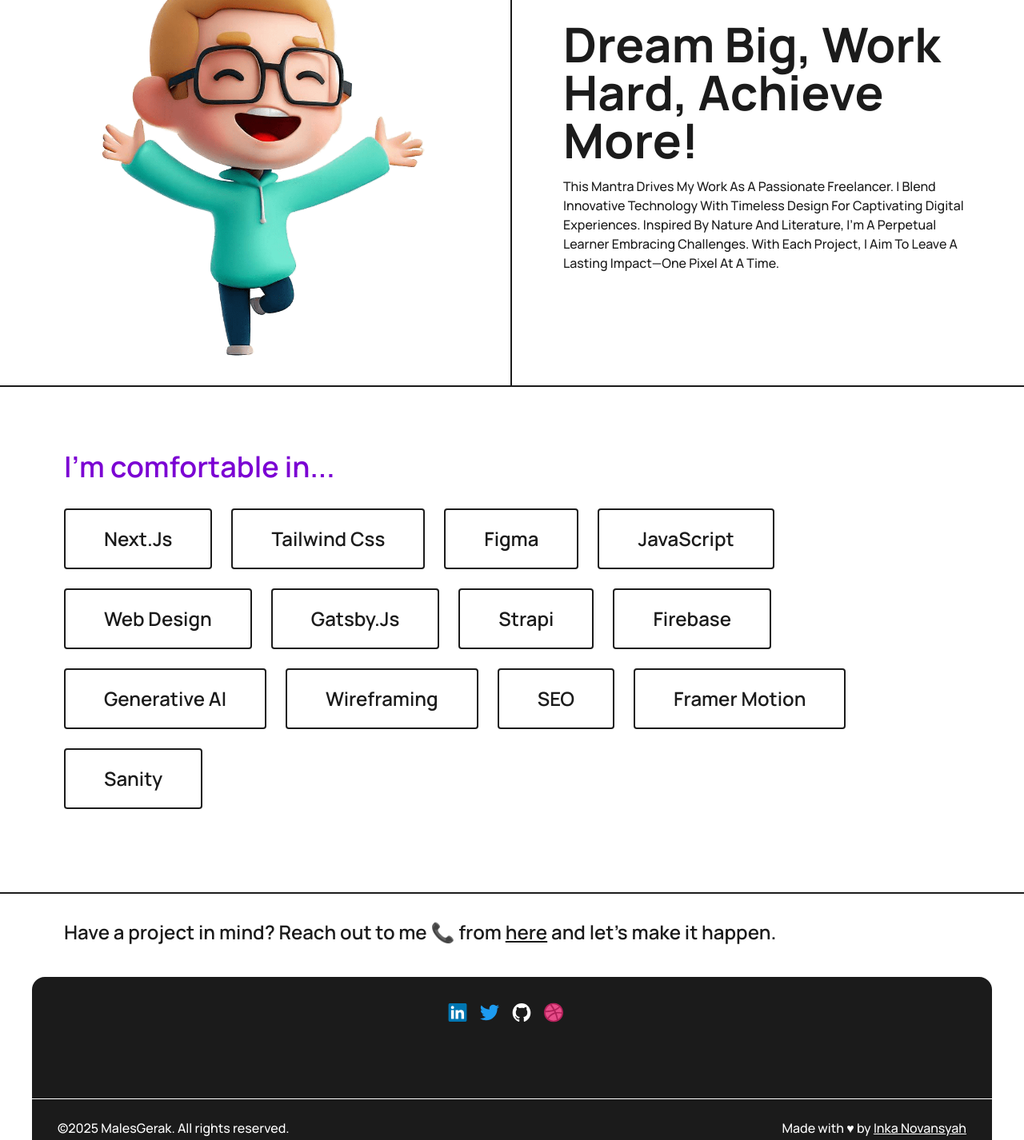
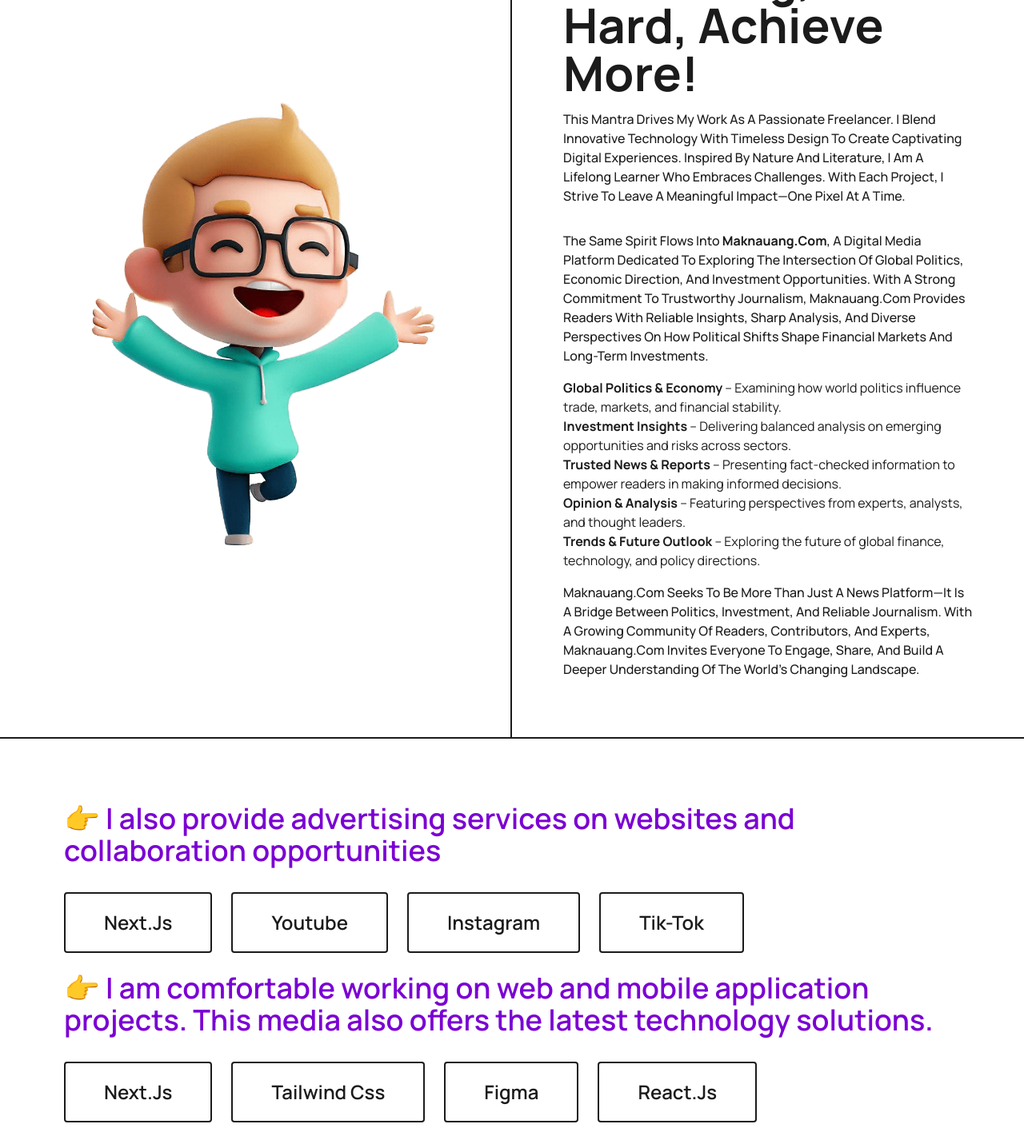
Before and after one commit to inkanovansyah/makna-uang, a Next.js app: page /about in a window 1280 px wide. Shown: the part 260-1686 px from the top of the page at 80% size. Built offline with nearby package versions, Linux system fonts and the light colour scheme.

Commit message:
makna uang media perbaikan seo

```diff
--- a/src/app/blogs/[slug]/BlogContent.js
+++ b/src/app/blogs/[slug]/BlogContent.js
@@ -1,17 +1,25 @@
-"use client";
-
-import { usePostBySlug } from "@/src/components/Hooks/usePosts";
+// app/blogs/[slug]/page.js
+import { notFound } from "next/navigation";
+import Image from "next/image";
 import BlogDetails from "@/src/components/Blog/BlogDetails";
 import Tag from "@/src/components/Elements/Tag";
-import Image from "next/image";
 import { slug as slugify } from "github-slugger";
-import { notFound } from "next/navigation";
 
-export default function BlogContent({ slug }) {
-  const { data: blog, isLoading, isError } = usePostBySlug(slug);
+// Ambil data blog by slug dari API
+async function getBlog(slug) {
+  const res = await fetch(`${process.env.NEXT_PUBLIC_API_URL}/posts/${slug}`, {
+    cache: "no-store",
+  });
+  if (!res.ok) return null;
+  return res.json();
+}
 
-  if (isLoading) return <p className="text-center">Loading...</p>;
-  if (isError || !blog) return notFound();
+export default async function BlogContent({ params }) {
+  // ✅ Ambil slug dari params
+  const { slug } = params;
+
+  const blog = await getBlog(slug);
+  if (!blog) return notFound();
 
   return (
     <article>
@@ -46,7 +54,7 @@
       {/* Detail + Content */}
       <BlogDetails blog={blog} slug={slug} />
 
-      {/* Render konten HTML dari WordPress */}
+      {/* Render konten HTML */}
       <div className="mt-8 px-5 md:px-10 prose dark:prose-invert max-w-none">
         <div dangerouslySetInnerHTML={{ __html: blog.content }} />
       </div>
--- a/src/app/blogs/[slug]/page.js
+++ b/src/app/blogs/[slug]/page.js
@@ -1,31 +1,40 @@
+// app/blogs/[slug]/page.js
 import { notFound } from "next/navigation";
-import BlogContent from "./BlogContent"; // langsung import Client Component
+import Image from "next/image";
+import BlogDetails from "@/src/components/Blog/BlogDetails";
+import Tag from "@/src/components/Elements/Tag";
+import { slug as slugify } from "github-slugger";
 
-// --- Fetch Server Side untuk SEO ---
+// --- Fetch SSR ---
 async function getPostBySlug(slug) {
-  const res = await fetch(`${process.env.NEXT_PUBLIC_WP_API}/myapi/v1/detail/${slug}`, {
-    next: { revalidate: 60 }, // cache 1 menit
-  });
+  const res = await fetch(
+    `${process.env.NEXT_PUBLIC_WP_API}/myapi/v1/detail/${slug}`,
+    { cache: "no-store" } // selalu fresh, ubah ke { next: { revalidate: 60 } } kalau mau ISR
+  );
 
   if (!res.ok) return null;
   return res.json();
 }
 
-// --- Generate Metadata SEO ---
+// --- Generate Metadata SSR ---
 export async function generateMetadata({ params }) {
-  // Pastikan params di-resolve
-  const resolvedParams = await params; // <-- ini kuncinya
-  const blog = await getPostBySlug(resolvedParams.slug);
+  const blog = await getPostBySlug(params.slug);
 
   if (!blog) return { title: "Not Found" };
+
+  const siteUrl = "https://maknauang.com"; // domain utama kamu
+  const canonicalUrl = `${siteUrl}/blogs/${params.slug}`;
 
   return {
     title: blog.seo?.title || blog.title,
     description: blog.seo?.description || "",
+    alternates: {
+      canonical: canonicalUrl, // ✅ tambahkan ini
+    },
     openGraph: {
       title: blog.seo?.title || blog.title,
       description: blog.seo?.description || "",
-      url: blog.url,
+      url: canonicalUrl,
       type: "article",
       publishedTime: blog.publishedAt,
       modifiedTime: blog.modifiedAt,
@@ -40,13 +49,13 @@
   };
 }
 
-
-// --- Halaman Blog ---
+// --- Halaman Blog SSR ---
 export default async function BlogPage({ params }) {
   const blog = await getPostBySlug(params.slug);
   if (!blog) return notFound();
-
-  // --- JSON-LD Schema ---
+  const siteUrl = "https://maknauang.com"; // domain utama kamu
+  const canonicalUrl = `${siteUrl}/blogs/${params.slug}`;
+  // ✅ JSON-LD Schema (SEO)
   const jsonLd = {
     "@context": "https://schema.org",
     "@type": "NewsArticle",
@@ -59,24 +68,57 @@
     author: {
       "@type": "Person",
       name: blog?.author || "Admin",
-      url: blog.url,
+      url: canonicalUrl,
     },
     mainEntityOfPage: {
       "@type": "WebPage",
-      "@id": blog.seo?.canonical || blog.url,
+      "@id": canonicalUrl,
     },
   };
 
   return (
-    <>
-      {/* ✅ JSON-LD server side */}
+    <article>
+      {/* ✅ JSON-LD langsung server-side */}
       <script
         type="application/ld+json"
         dangerouslySetInnerHTML={{ __html: JSON.stringify(jsonLd) }}
       />
 
-      {/* ✅ Artikel tetap render via Client Component */}
-      <BlogContent slug={params.slug} />
-    </>
+      {/* Hero Section */}
+      <div className="mb-8 text-center relative w-full h-[70vh] bg-dark">
+        <div className="w-full z-10 flex flex-col items-center justify-center absolute top-1/2 left-1/2 -translate-x-1/2 -translate-y-1/2">
+          {blog.tags?.length > 0 && (
+            <Tag
+              name={blog.tags[0]}
+              link={`/tags/${slugify(blog.tags[0])}`}
+              className="px-6 text-sm py-2"
+            />
+          )}
+          <h1 className="mt-6 font-semibold capitalize text-light text-2xl md:text-3xl lg:text-5xl w-5/6">
+            {blog.title}
+          </h1>
+        </div>
+        <div className="absolute inset-0 bg-dark/60 dark:bg-dark/40" />
+        {blog.image && (
+          <Image
+            src={blog.image.src || blog.image}
+            alt={blog.title}
+            width={blog.image.width || 1200}
+            height={blog.image.height || 630}
+            className="w-full h-full object-cover object-center"
+            priority
+            sizes="100vw"
+          />
+        )}
+      </div>
+
+      {/* Detail + Content */}
+      <BlogDetails blog={blog} slug={params.slug} />
+
+      {/* Render konten HTML dari WordPress */}
+      <div className="mt-8 px-5 md:px-10 prose dark:prose-invert max-w-none">
+        <div dangerouslySetInnerHTML={{ __html: blog.content }} />
+      </div>
+    </article>
   );
 }
--- a/src/components/About/AboutCoverSection.js
+++ b/src/components/About/AboutCoverSection.js
@@ -4,7 +4,7 @@
 
 const AboutCoverSection = () => {
   return (
-    <section className='w-full md:h-[75vh] border-b-2 border-solid border-dark dark:border-light flex flex-col md:flex-row items-center justify-center text-dark dark:text-light'>
+    <section className='w-full md:h-[130vh] border-b-2 border-solid border-dark dark:border-light flex flex-col md:flex-row items-center justify-center text-dark dark:text-light'>
         <div className='w-full md:w-1/2 h-full border-r-2 border-solid border-dark dark:border-light flex justify-center'>
             <Image src={profileCharacter} alt="CodeBucks"
             className='w-4/5  xs:w-3/4 md:w-full h-full object-contain object-center'
@@ -15,10 +15,30 @@
 
         <div className='w-full md:w-1/2 flex flex-col text-left items-start justify-center px-5 xs:p-10 pb-10 lg:px-16'>
             <h2 className='font-bold capitalize text-4xl xs:text-5xl sxl:text-6xl  text-center lg:text-left'>
-            Dream Big, Work Hard, Achieve More!
+           Dream Big, Work Hard, Achieve More!
             </h2>
-            <p className='font-medium capitalize mt-4 text-base'>
-            This Mantra Drives My Work As A Passionate Freelancer. I Blend Innovative Technology With Timeless Design For Captivating Digital Experiences. Inspired By Nature And Literature, I'm A Perpetual Learner Embracing Challenges. With Each Project, I Aim To Leave A Lasting Impact—One Pixel At A Time.
+            <p className='font-medium capitalize mt-4 mb-4 text-base'>
+              This mantra drives my work as a passionate freelancer. I blend innovative technology with timeless design
+              to create captivating digital experiences. Inspired by nature and literature, I am a lifelong learner
+              who embraces challenges. With each project, I strive to leave a meaningful impact—one pixel at a time.
+            </p>
+            <p className='font-medium capitalize mt-4 mb-4 text-base'>
+              The same spirit flows into <strong>Maknauang.com</strong>, a digital media platform dedicated to exploring
+              the intersection of global politics, economic direction, and investment opportunities. With a strong
+              commitment to trustworthy journalism, Maknauang.com provides readers with reliable insights, sharp analysis,
+              and diverse perspectives on how political shifts shape financial markets and long-term investments.
+            </p>
+            <ul>
+              <li><strong>Global Politics &amp; Economy</strong> – Examining how world politics influence trade, markets, and financial stability.</li>
+              <li><strong>Investment Insights</strong> – Delivering balanced analysis on emerging opportunities and risks across sectors.</li>
+              <li><strong>Trusted News &amp; Reports</strong> – Presenting fact-checked information to empower readers in making informed decisions.</li>
+              <li><strong>Opinion &amp; Analysis</strong> – Featuring perspectives from experts, analysts, and thought leaders.</li>
+              <li><strong>Trends &amp; Future Outlook</strong> – Exploring the future of global finance, technology, and policy directions.</li>
+            </ul>
+            <p className='font-medium capitalize mt-4 mb-4 text-base'>
+              Maknauang.com seeks to be more than just a news platform—it is a bridge between politics, investment, and reliable journalism.
+              With a growing community of readers, contributors, and experts, Maknauang.com invites everyone to engage, share, and build a deeper
+              understanding of the world’s changing landscape.
             </p>
         </div>
     </section>
--- a/src/components/About/Skills.js
+++ b/src/components/About/Skills.js
@@ -2,16 +2,16 @@
   "next.js",
   "tailwind css",
   "figma",
-  "javaScript",
-  "web design",
-  "Gatsby.js",
-  "strapi",
-  "firebase",
-  "generative AI",
-  "wireframing",
-  "SEO",
-  "framer motion",
-  "sanity",
+  "react.js",
+  "web UI/UX",
+  "node.js",
+  "Docker",
+];
+const MediaList = [
+  "next.js",
+  "Youtube",
+  "instagram",
+  "Tik-Tok",
 ];
 
 const Skills = () => {
@@ -19,7 +19,22 @@
     <section className="w-full flex flex-col p-5 xs:p-10 sm:p-12 md:p-16 lg:p-20 border-b-2 border-solid border-dark dark:border-light
      text-dark dark:text-light">
       <span className="font-semibold text-lg sm:text-3xl md:text-4xl text-accent dark:text-accentDark">
-        I'm comfortable in...
+        👉 I also provide advertising services on websites and collaboration opportunities
+      </span>
+      <ul className="flex flex-wrap mt-8 justify-center  xs:justify-start">
+        {MediaList.map((item, index) => {
+          return (
+            <li
+              key={index}
+              className="font-semibold inline-block capitalize text-base xs:text-lg sm:text-xl  md:text-2xl py-2 xs:py-3 sm:py-4 lg:py-5 px-4 xs:px-6 sm:px-8 lg:px-12 border-2 border-solid border-dark dark:border-light rounded mr-3 mb-3 xs:mr-4 xs:mb-4  md:mr-6 md:mb-6 hover:scale-105 transition-all ease duration-200 cursor-pointer dark:font-normal"
+            >
+              {item}
+            </li>
+          );
+        })}
+      </ul>
+       <span className="font-semibold text-lg sm:text-3xl md:text-4xl text-accent dark:text-accentDark">
+        👉 I am comfortable working on web and mobile application projects. This media also offers the latest technology solutions.
       </span>
       <ul className="flex flex-wrap mt-8 justify-center  xs:justify-start">
         {SkillList.map((item, index) => {
--- a/src/components/Blog/BlogLayoutTwo.js
+++ b/src/components/Blog/BlogLayoutTwo.js
@@ -49,6 +49,7 @@
 
   return (
     <>
+
         {displayedBlogs.map((blog, index) => {
           const blogUrl = blog.url || (blog.slug ? `/blogs/${blog.slug}` : "#");
           const imageSrc = blog.image || "/default.jpg";
@@ -56,7 +57,7 @@
           return (
             <article
                 key={blog.id || index}
-  className="group grid grid-cols-2 sm:grid-cols-2 lg:grid-cols-12 gap-4 items-center text-dark dark:text-light mb-6"
+                className="group grid grid-cols-1 sm:grid-cols-2 lg:grid-cols-12 gap-2 items-center text-dark dark:text-light mb-6"
               >
               <Link
                 href={blog.slug ? `/blogs/${blog.slug}` : "#"}
--- a/src/components/Footer/index.js
+++ b/src/components/Footer/index.js
@@ -91,8 +91,8 @@
         </Link> */}
         <div className="text-center">
           Made with &hearts; by{" "}
-          <a href="https://devdreaming.com" className="underline" target="_blank">
-            Inka Novansyah
+          <a href="https://malesgerak.my.id/" className="underline" target="_blank">
+            MalesGerak
           </a>
         </div>
       </div>
--- a/src/components/Home/FeaturedPosts.js
+++ b/src/components/Home/FeaturedPosts.js
@@ -6,12 +6,15 @@
 const FeaturedPosts = ({ blogs }) => {
   const sortedBlogs = sortBlogs(blogs);
   return <section className="w-full mt-16 sm:mt-24  md:mt-32 px-5 sm:px-10 md:px-24  sxl:px-32 flex flex-col items-center justify-center">
-    <h2 className="w-full inline-block font-bold capitalize text-2xl md:text-4xl text-dark dark:text-light">Tranding Posts</h2>
+
+    <h2 className="w-full inline-block font-bold capitalize text-2xl md:text-4xl text-dark dark:text-light">Hot Topics</h2>
 
     <div className="grid grid-cols-2 grid-rows-2 gap-6  mt-10 sm:mt-16">
+
       <article className=" col-span-2  sxl:col-span-1 row-span-2 relative">
               <BlogLayoutOne blog={sortedBlogs[1]} />
       </article>
+
                 <BlogLayoutTwo blog={sortedBlogs[2]} />
       <article className="col-span-2 sm:col-span-1 row-span-1 relative">
                 {/* <BlogLayoutTwo blog={sortedBlogs[3]} /> */}
--- a/src/components/Home/RecentPosts.js
+++ b/src/components/Home/RecentPosts.js
@@ -19,7 +19,7 @@
     <section className="w-full mt-16 sm:mt-24 md:mt-32 px-5 sm:px-10 md:px-24 sxl:px-32 flex flex-col items-center justify-center">
       <div className="w-full flex justify-between">
         <h2 className="w-fit inline-block font-bold capitalize text-2xl md:text-4xl text-dark dark:text-light">
-          New Posts
+          Fresh Updates
         </h2>
         <Link
           href="/tags/all"
@@ -29,7 +29,7 @@
         </Link>
       </div>
 
-      <div className="grid grid-cols-2 sm:grid-cols-3 lg:grid-cols-4 gap-16 mt-16">
+      <div className="grid grid-cols-2 sm:grid-cols-3 lg:grid-cols-4 gap-4 mt-16">
 
         {recentBlogs.map((blog, index) => (
           <article key={index} className="col-span-1 row-span-1 relative">
@@ -37,20 +37,20 @@
           </article>
         ))}
       </div>
-      <div className="grid grid-cols-1 sm:grid-cols-2 gap-4 mt-6 mb-6">
+      <div className="grid grid-cols-1 sm:grid-cols-2 gap-2 mt-6 mb-6">
   {/* Banner 1 */}
-  <a href="https://thelazy.media/wp-content/uploads/2025/07/Chainsaw-Kats-2.jpg" className="block w-full">
+  <a href="https://www.magecine.com/wp-content/uploads/2025/03/baner-1-1-1.png" className="block w-full">
     <img
-      src="https://thelazy.media/wp-content/uploads/2025/07/The-Lazy-Titip.png"
+      src="https://www.magecine.com/wp-content/uploads/2025/03/baner-1-1-1.png"
       alt="Banner 1"
       className="w-full h-auto rounded-lg"
     />
   </a>
 
   {/* Banner 2 */}
-  <a href="https://thelazy.media/wp-content/uploads/2025/07/The-Lazy-Titip.png" className="block w-full">
+  <a href="https://www.magecine.com/wp-content/uploads/2025/03/baner-1-1-1.png" className="block w-full">
     <img
-      src="https://thelazy.media/wp-content/uploads/2025/07/Chainsaw-Kats-2.jpg"
+      src="https://www.magecine.com/wp-content/uploads/2025/03/baner-1-1-1.png"
       alt="Banner 2"
       className="w-full h-auto rounded-lg"
     />
--- a/src/utils/siteMetaData.js
+++ b/src/utils/siteMetaData.js
@@ -1,20 +1,20 @@
 // please update required information
 const siteMetadata = {
-    title: 'MAKNAUANG -',
+    title: 'MAKNAUANG - Dari Pergolakan Dunia Menuju Stabilitas Finansial',
     author: 'inka novansyah',
-    headerTitle: 'MAKNAUANG -',
+    headerTitle: 'MAKNAUANG -Dari Pergolakan Dunia Menuju Stabilitas Finansial',
     description: 'A blog created with Next.js, Tailwind.css and contentlayer.',
     language: 'en-us',
     theme: 'system', // system, dark or light
     siteUrl: 'https://maknauang.com/', // your website URL
-    siteLogo: '/logo.png',
+    siteLogo: '/social-banner.png',
     socialBanner: '/social-banner.png', // add social banner in the public folder
-    email: 'codebucks27@gmail.com',
-    github: 'https://github.com/codebucks27',
-    twitter: 'https://twitter.com/code_bucks',
+    email: '@gmail.com',
+    github: 'https://github.com',
+    twitter: 'https://twitter.com/',
     facebook: 'https://facebook.com',
-    youtube: 'https://youtube.com/codebucks',
-    linkedin: 'https://www.linkedin.com/in/codebucks/',
+    youtube: 'https://youtube.com',
+    linkedin: 'https://www.linkedin.com',
     dribbble: 'https://www.dribbble.com',
     locale: 'en-US',
   }
```
Also changed, not shown: public/social-banner.png. Lines whose indentation alone changed are shown as unchanged.
